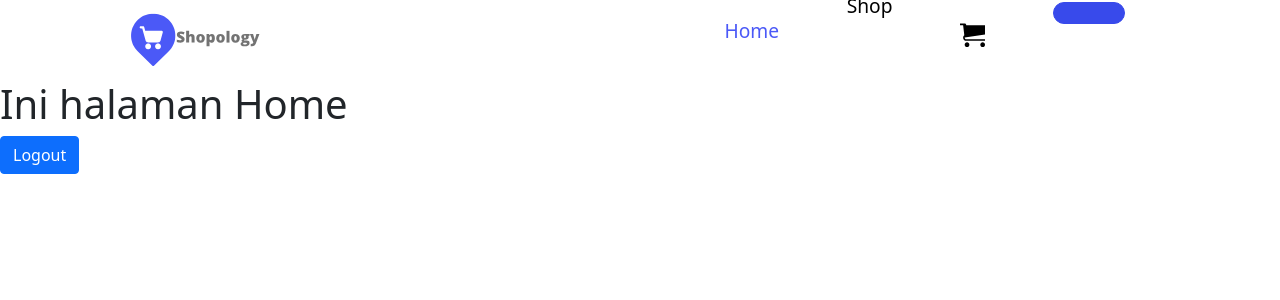
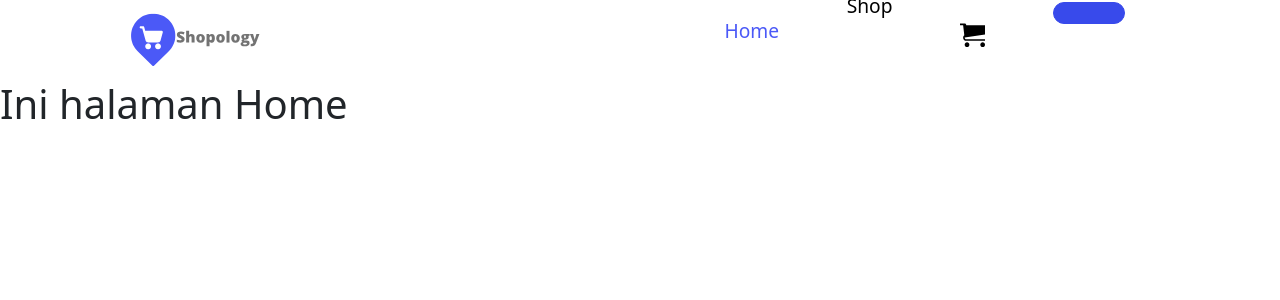
Before and after one commit to alfatta/1-pharmacy-fe, a React (Create React App) app: page / in a window 1280 px wide. Shown: the top 300 px of the page. Built offline with nearby package versions, Linux system fonts and the light colour scheme; sample sign-in values are in the browser's storage.

Commit message:
Perubahan kode agar ketika masuk, disuguhi halaman login terlebih dahulu

```diff
--- a/src/pages/Home.jsx
+++ b/src/pages/Home.jsx
@@ -1,9 +1,16 @@
-import React from 'react';
+import React, {useEffect} from 'react';
 import { Button } from 'react-bootstrap';
-import { useDispatch } from 'react-redux';
+import { useDispatch, useSelector } from 'react-redux';
 import { doLogout } from '../redux/actions/auth';
 
 const Home = ({history, location}) => {
+  const userLogin = useSelector((state) => state.auth);
+  const { isLogin } = userLogin;
+  useEffect(() => {
+    if(!isLogin){
+      history.replace('/login')
+    }
+  }, [])
     const dispatch = useDispatch()
     const _doLogout = () => {
         dispatch(doLogout((err, res) => {
@@ -20,9 +27,6 @@
       <h1>
         Ini halaman Home
       </h1>
-      <Button variant="primary" onClick={ _doLogout }>
-          Logout
-      </Button>
     </div>
   );
 }
```
